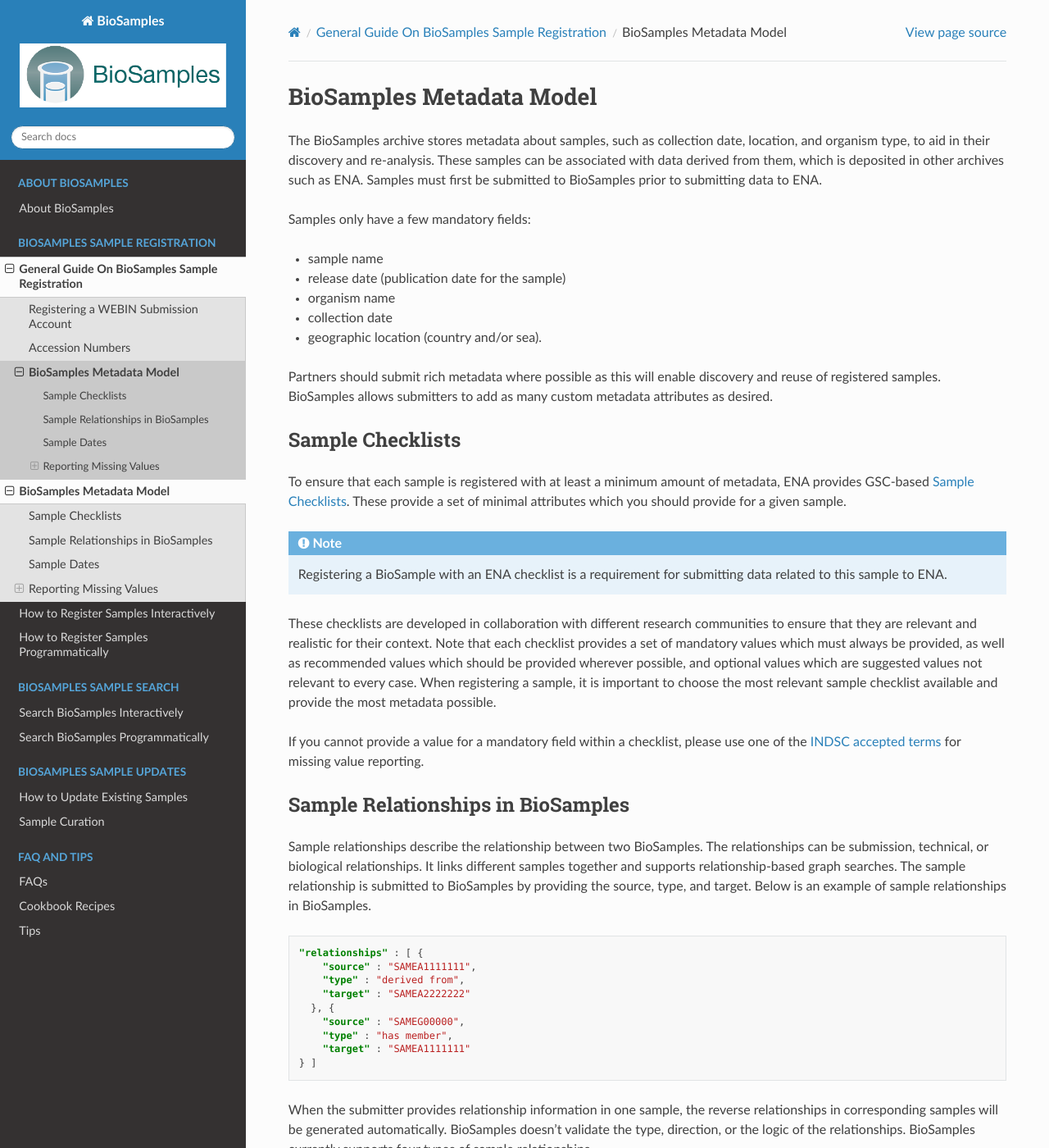
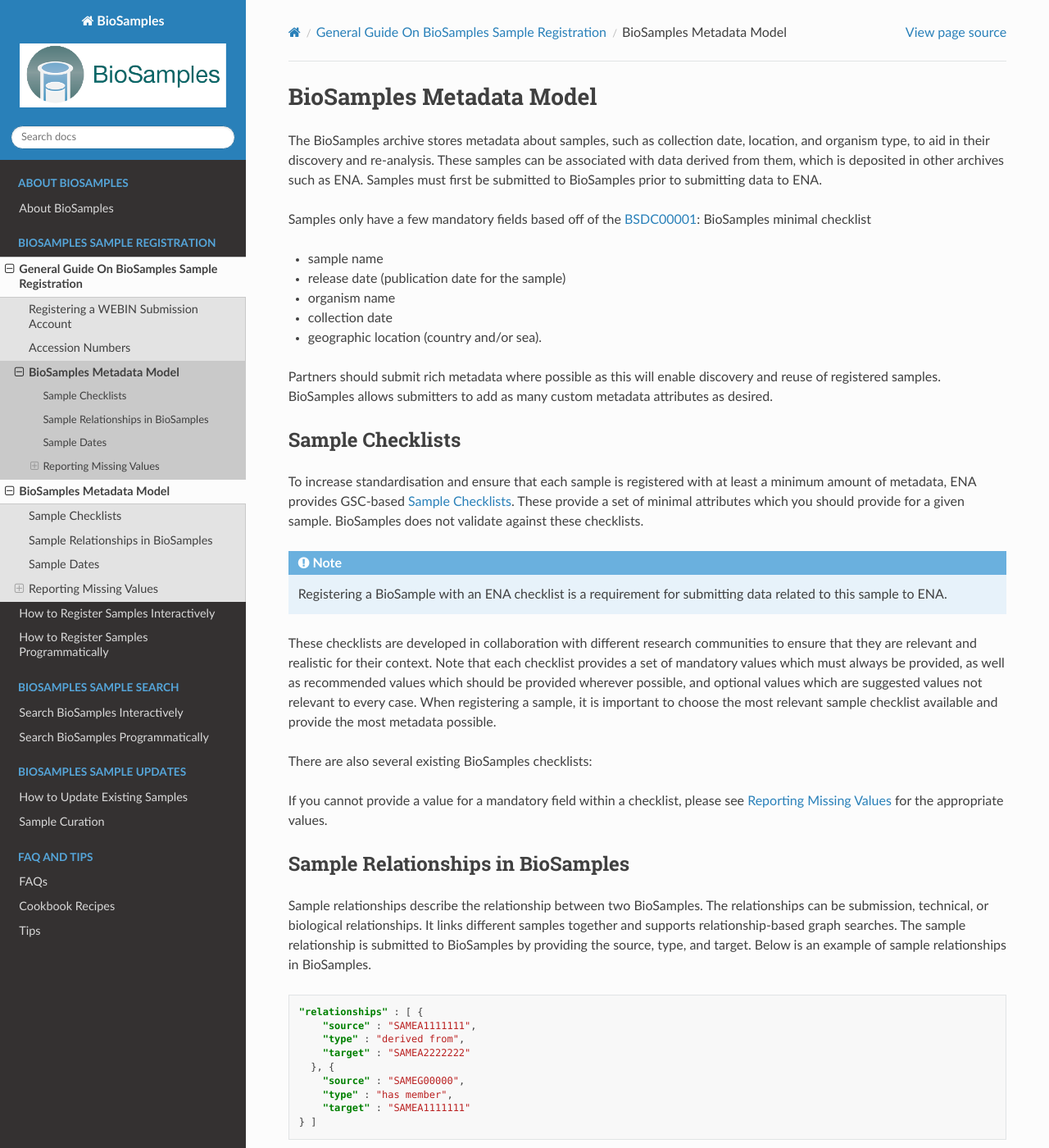
Before and after one commit to EBIBioSamples/read_docs, a Sphinx documentation site: the page built from docs/submit/metadata-model.rst, in a window 1280 px wide and 1400 px high. Shown: the whole window at 82% size. Built offline with Sphinx 7.4.7 and the Read the Docs theme 3.1.0, drawn with Linux system fonts in a browser that asks for light colours.

Commit message:
add BSDC00001 and redirect reference from sample-checklists to reporting missing values within metadata-model.rst

```diff
--- a/docs/submit/metadata-model.rst
+++ b/docs/submit/metadata-model.rst
@@ -3,7 +3,7 @@
 
 The BioSamples archive stores metadata about samples, such as collection date, location, and organism type, to aid in their discovery and re-analysis. These samples can be associated with data derived from them, which is deposited in other archives such as ENA. Samples must first be submitted to BioSamples prior to submitting data to ENA.
 
-Samples only have a few mandatory fields:
+Samples only have a few mandatory fields based off of the `BSDC00001 <https://www.ebi.ac.uk/biosamples/schemas/certification/biosamples-minimal.json>`_: BioSamples minimal checklist
 
 - sample name
 - release date (publication date for the sample)
@@ -17,9 +17,8 @@
 
 Sample Checklists
 -----------------
-
-To ensure that each sample is registered with at least a minimum amount of metadata, ENA provides GSC-based `Sample Checklists <https://www.ebi.ac.uk/ena/browser/checklists>`_.
-These provide a set of minimal attributes which you should provide for a given sample.
+To increase standardisation and ensure that each sample is registered with at least a minimum amount of metadata, ENA provides GSC-based `Sample Checklists <https://www.ebi.ac.uk/ena/browser/checklists>`_.
+These provide a set of minimal attributes which you should provide for a given sample. BioSamples does not validate against these checklists.
 
 .. note:: Registering a BioSample with an ENA checklist is a requirement for submitting data related to this sample to ENA.
 
@@ -27,9 +26,9 @@
 Note that each checklist provides a set of mandatory values which must always be provided, as well as recommended values which should be provided wherever possible,
 and optional values which are suggested values not relevant to every case. When registering a sample, it is important to choose the most relevant sample checklist available and provide the most metadata possible.
 
-If you cannot provide a value for a mandatory field within a checklist, please use one of the `INDSC accepted terms <https://ena-docs.readthedocs.io/en/latest/submit/samples/missing-values.html>`_ for missing value reporting.
+There are also several existing BioSamples checklists:
 
-
+If you cannot provide a value for a mandatory field within a checklist, please see :ref:`Reporting Missing Values` for the appropriate values.
 
 
 Sample Relationships in BioSamples
@@ -114,6 +113,10 @@
        participating in the International Nucleotide Sequence Database Collaboration (INSDC).
 
 
+
+
+.. _Reporting Missing Values:
+
 Reporting Missing Values
 ------------------------
 
```
